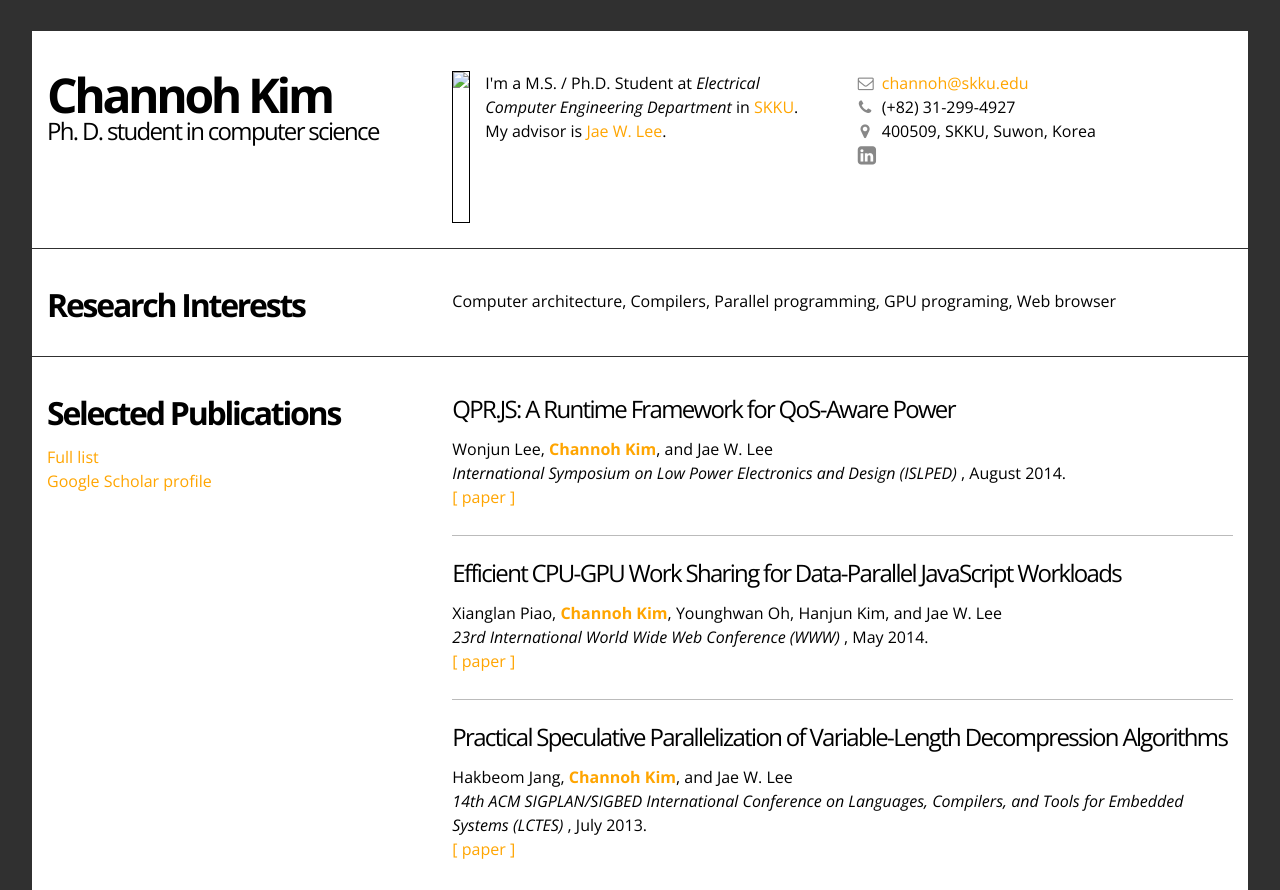
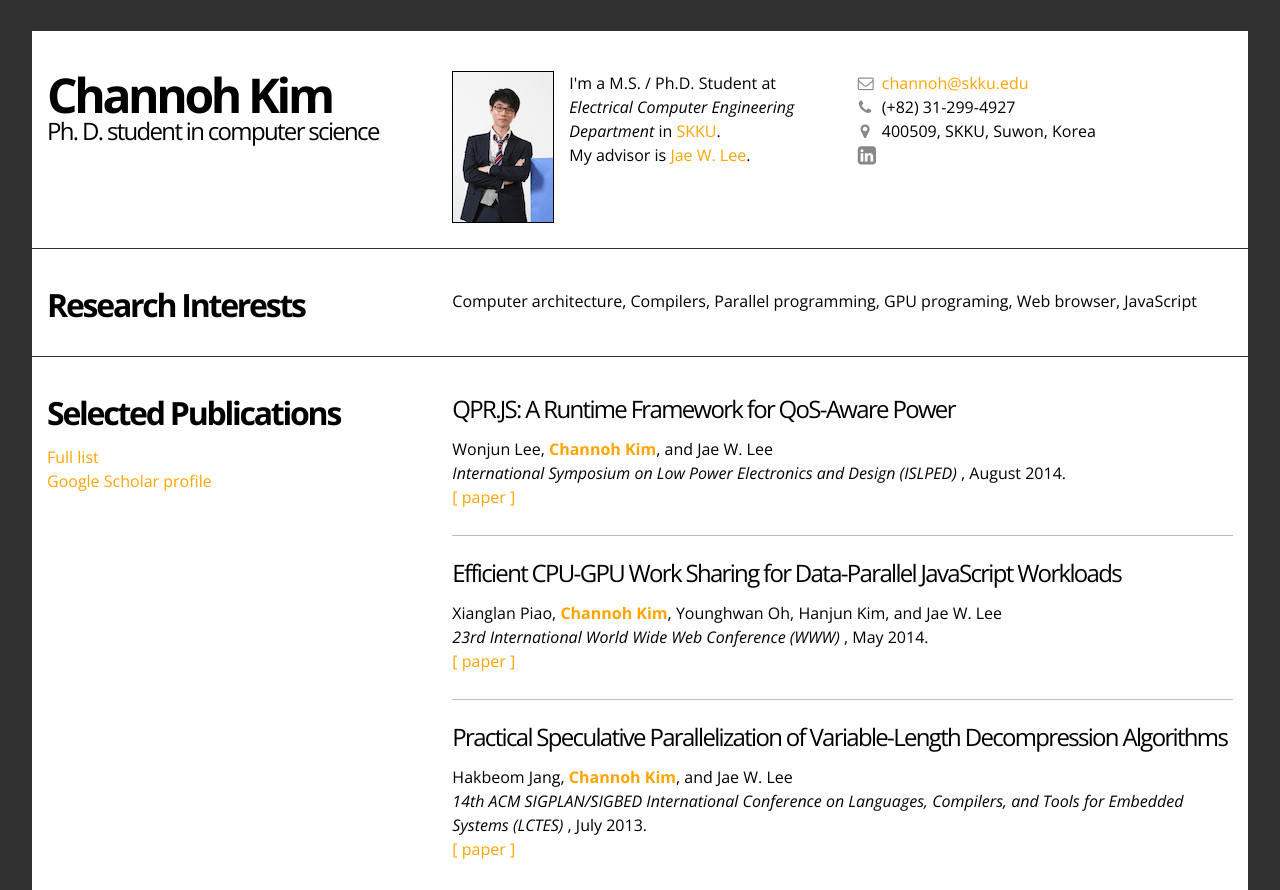
Before and after one commit to PAPL-SKKU/papl-skku.github, a plain HTML site: page people/channoh/index.html in a window 1280 px wide. Shown: the top 890 px of the page. Drawn offline with nearby package versions, Linux system fonts and the light colour scheme.

Commit message:
fix img location

```diff
--- a/people/channoh/index.html
+++ b/people/channoh/index.html
@@ -22,7 +22,7 @@
             <h3>Ph. D. student in computer science</h3>
         </div>
         <div class="column one-third">
-            <img src="../../images/people/cn.jpg">
+            <img src="../images/cn.jpg">
             I'm a M.S. / Ph.D. Student at
             <i>Electrical Computer Engineering Department</i> in
             <a href="http://www.skku.edu/">SKKU</a>.<br>
@@ -45,7 +45,7 @@
             <h2>Research Interests</h2>
         </div>
         <div class="column two-thirds">
-            Computer architecture, Compilers, Parallel programming, GPU programing, Web browser
+            Computer architecture, Compilers, Parallel programming, GPU programing, Web browser, JavaScript
         </div>
     </section>
     <!-- End Research Interests -->
```
